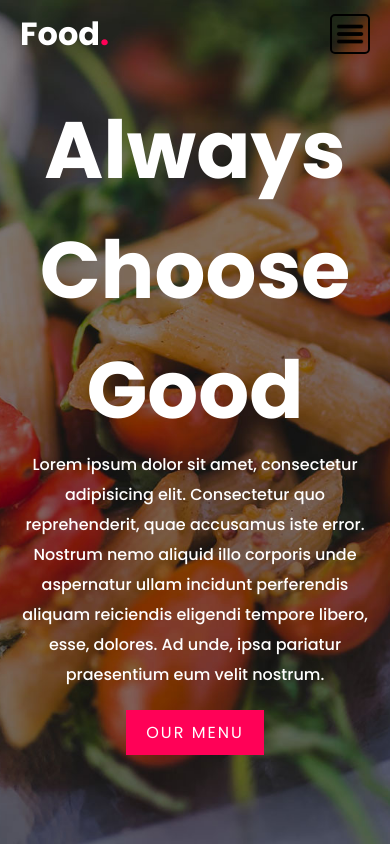
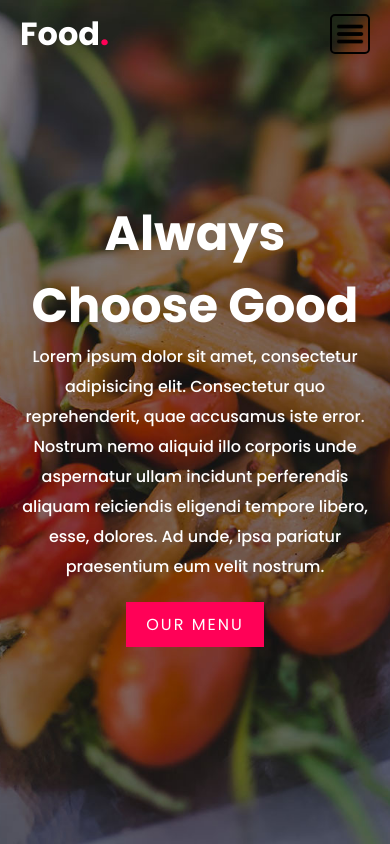
Before and after one commit to mdr02/project-5, a plain HTML site: page index.html in a window 390 px wide. Shown: the top 844 px of the page. Drawn offline with Linux system fonts and the light colour scheme; a script that the page names is missing.

Commit message:
Update style.css

```diff
--- a/css/style.css
+++ b/css/style.css
@@ -617,6 +617,11 @@ h3 {
             font-size: 2.2em;
             color: #fff;
         }
+#banner
+.content h2 {
+    font-size: 3em;
+    color: #fff;
+}
     }
 
 /*-- @media Query Section --*/
```
